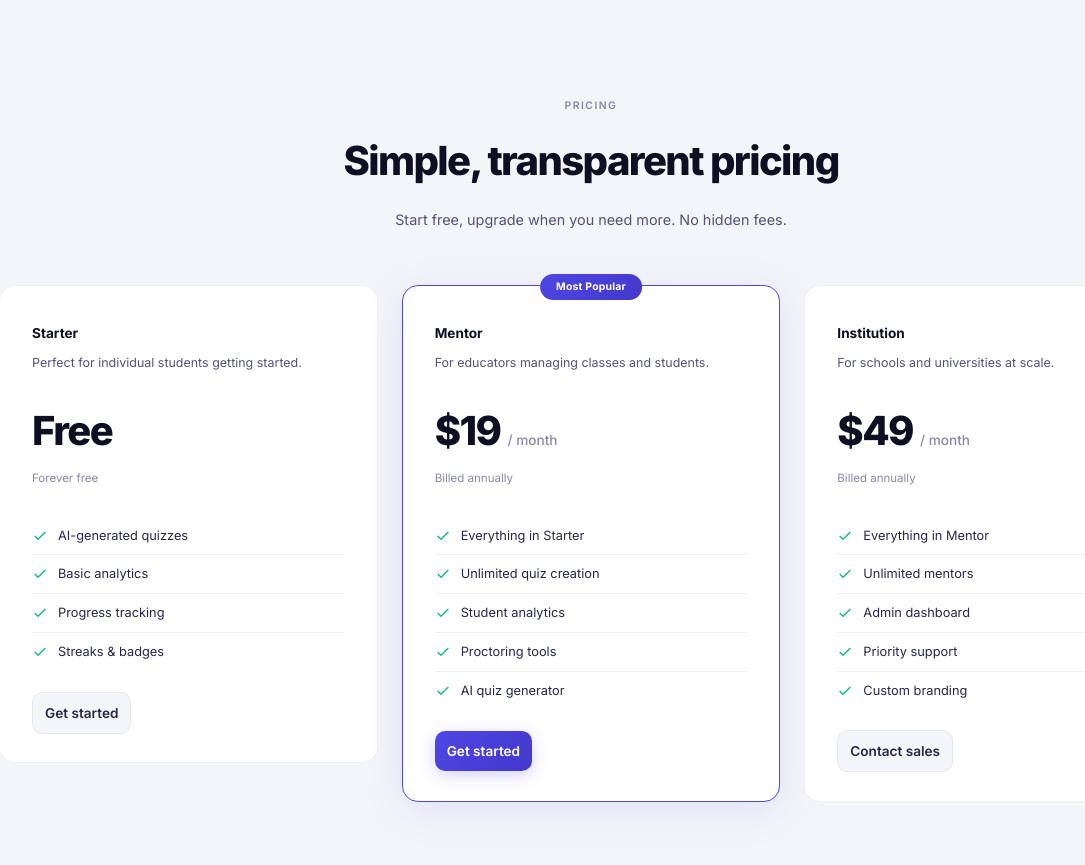
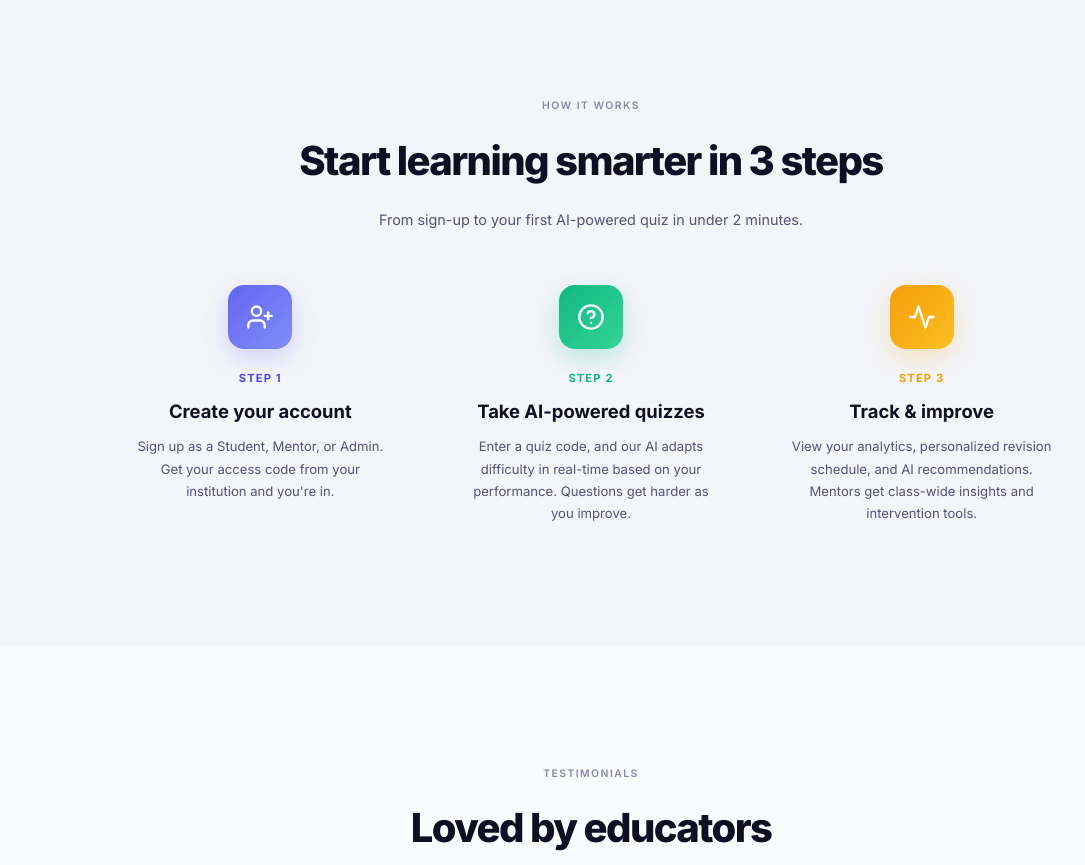
Before and after one commit to trykenipatel-coder/ailearntry, a plain HTML site: page frontend/index.html in a window 1280 px wide. Shown: the part 4060-4925 px from the top of the page, without its empty margins (49-1134 px from the left). Drawn offline with Linux system fonts and the light colour scheme; no server answers.

Commit message:
Replace Pricing section with How It Works

```diff
--- a/frontend/index.html
+++ b/frontend/index.html
@@ -172,26 +172,7 @@ img{max-width:100%;display:block}
 .stat-num{font-size:2.2rem;font-weight:800;color:var(--brand);letter-spacing:-.04em}
 .stat-label{font-size:.68rem;color:var(--ink-4);font-weight:500;text-transform:uppercase;letter-spacing:.08em;margin-top:6px}
 
-/* ── Pricing ── */
-.pricing-grid{display:grid;grid-template-columns:repeat(3,1fr);gap:24px;align-items:start}
-.price-card{padding:36px 32px;border:1.5px solid var(--border);border-radius:16px;background:var(--surface);transition:all .3s;position:relative}
-.price-card.featured{border-color:var(--brand);box-shadow:0 8px 40px rgba(79,70,229,.12)}
-.price-card.featured::before{content:'Most Popular';position:absolute;top:-12px;left:50%;transform:translateX(-50%);background:linear-gradient(135deg,var(--brand),var(--brand-dark));color:#fff;font-size:.65rem;font-weight:700;padding:4px 16px;border-radius:999px;letter-spacing:.02em}
-.price-card:hover{transform:translateY(-4px);box-shadow:0 12px 40px rgba(0,0,0,.08)}
-.price-name{font-size:.85rem;font-weight:700;color:var(--ink);margin-bottom:8px}
-.price-desc{font-size:.78rem;color:var(--ink-3);line-height:1.6;margin-bottom:24px}
-.price-amount{font-size:2.5rem;font-weight:800;color:var(--ink);letter-spacing:-.04em;margin-bottom:4px}
-.price-amount span{font-size:.85rem;font-weight:500;color:var(--ink-4);letter-spacing:0}
-.price-period{font-size:.72rem;color:var(--ink-4);margin-bottom:28px}
-.price-features{list-style:none;margin-bottom:28px}
-.price-features li{display:flex;align-items:center;gap:10px;font-size:.8rem;color:var(--ink-2);padding:8px 0;border-bottom:1px solid var(--surface-3)}
-.price-features li:last-child{border-bottom:none}
-.price-features svg{width:16px;height:16px;color:var(--accent);flex-shrink:0}
-.price-btn{width:100%;padding:12px;border-radius:10px;font-size:.85rem;font-weight:600;cursor:pointer;transition:all .25s;font-family:inherit;border:none}
-.price-btn-primary{background:linear-gradient(135deg,var(--brand),var(--brand-dark));color:#fff;box-shadow:0 4px 16px rgba(79,70,229,.25)}
-.price-btn-primary:hover{box-shadow:0 8px 32px rgba(79,70,229,.35);transform:translateY(-2px)}
-.price-btn-ghost{background:var(--surface-2);color:var(--ink-2);border:1.5px solid var(--border)}
-.price-btn-ghost:hover{background:var(--surface-3)}
+/* ── Stats ── */
 
 /* ── Testimonials ── */
 .test-grid{display:grid;grid-template-columns:repeat(3,1fr);gap:20px}
@@ -287,11 +268,6 @@ body.dark .step-num{border-color:#09090b;box-shadow:0 0 0 2px rgba(255,255,255,.
 body.dark .stat-box{background:var(--surface);border-color:var(--border)}
 body.dark .stat-box:hover{border-color:var(--border-strong)}
 body.dark .stat-num{color:#818cf8}
-body.dark .price-card{background:var(--surface);border-color:var(--border)}
-body.dark .price-card.featured{border-color:var(--brand)}
-body.dark .price-features li{border-color:var(--border)}
-body.dark .price-btn-ghost{background:var(--surface-3);color:var(--ink-2);border-color:var(--border)}
-body.dark .price-btn-ghost:hover{background:var(--surface-4)}
 body.dark .test-card{background:var(--surface);border-color:var(--border)}
 body.dark .test-card:hover{border-color:var(--border-strong)}
 body.dark .test-card q{color:var(--ink-2)}
@@ -315,7 +291,6 @@ body.dark .ft-social a:hover{background:var(--brand);border-color:var(--brand);c
   .showcase-inner{grid-template-columns:1fr;gap:48px}
   .steps{grid-template-columns:repeat(2,1fr);gap:40px}
   .steps::before{display:none}
-  .pricing-grid{grid-template-columns:1fr;max-width:400px;margin:0 auto}
 }
 @media(max-width:900px){
   .feat-grid{grid-template-columns:repeat(2,1fr)}
@@ -581,53 +556,36 @@ body.dark .ft-social a:hover{background:var(--brand);border-color:var(--brand);c
   </div>
 </section>
 
-<!-- Pricing -->
+<!-- How It Works -->
 <section class="sec" style="background:var(--surface-2)">
   <div class="w af">
-    <p style="text-align:center;font-size:.65rem;font-weight:600;text-transform:uppercase;letter-spacing:.14em;color:var(--ink-4);margin-bottom:12px">Pricing</p>
-    <h2 style="text-align:center;font-size:2.5rem;font-weight:800;letter-spacing:-.04em;color:var(--ink);margin-bottom:12px">Simple, transparent pricing</h2>
-    <p style="text-align:center;font-size:.9rem;color:var(--ink-3);line-height:1.8;max-width:420px;margin:0 auto 52px">Start free, upgrade when you need more. No hidden fees.</p>
-    <div class="pricing-grid">
-      <div class="price-card af af-d1">
-        <div class="price-name">Starter</div>
-        <div class="price-desc">Perfect for individual students getting started.</div>
-        <div class="price-amount">Free <span></span></div>
-        <div class="price-period">Forever free</div>
-        <ul class="price-features">
-          <li><svg viewBox="0 0 24 24" fill="none" stroke="currentColor" stroke-width="2"><polyline points="20 6 9 17 4 12"/></svg> AI-generated quizzes</li>
-          <li><svg viewBox="0 0 24 24" fill="none" stroke="currentColor" stroke-width="2"><polyline points="20 6 9 17 4 12"/></svg> Basic analytics</li>
-          <li><svg viewBox="0 0 24 24" fill="none" stroke="currentColor" stroke-width="2"><polyline points="20 6 9 17 4 12"/></svg> Progress tracking</li>
-          <li><svg viewBox="0 0 24 24" fill="none" stroke="currentColor" stroke-width="2"><polyline points="20 6 9 17 4 12"/></svg> Streaks &amp; badges</li>
-        </ul>
-        <a href="register.html" class="price-btn price-btn-ghost">Get started</a>
+    <p style="text-align:center;font-size:.65rem;font-weight:600;text-transform:uppercase;letter-spacing:.14em;color:var(--ink-4);margin-bottom:12px">How It Works</p>
+    <h2 style="text-align:center;font-size:2.5rem;font-weight:800;letter-spacing:-.04em;color:var(--ink);margin-bottom:12px">Start learning smarter in 3 steps</h2>
+    <p style="text-align:center;font-size:.9rem;color:var(--ink-3);line-height:1.8;max-width:440px;margin:0 auto 52px">From sign-up to your first AI-powered quiz in under 2 minutes.</p>
+    <div style="display:grid;grid-template-columns:repeat(3,1fr);gap:32px;max-width:960px;margin:0 auto">
+      <div class="af af-d1" style="text-align:center">
+        <div style="width:64px;height:64px;border-radius:16px;background:linear-gradient(135deg,#6366f1,#818cf8);display:flex;align-items:center;justify-content:center;margin:0 auto 20px;box-shadow:0 8px 24px rgba(99,102,241,.25)">
+          <svg width="28" height="28" viewBox="0 0 24 24" fill="none" stroke="#fff" stroke-width="2" stroke-linecap="round" stroke-linejoin="round"><path d="M16 21v-2a4 4 0 0 0-4-4H6a4 4 0 0 0-4 4v2"/><circle cx="9" cy="7" r="4"/><line x1="19" y1="8" x2="19" y2="14"/><line x1="22" y1="11" x2="16" y2="11"/></svg>
+        </div>
+        <div style="font-size:.7rem;font-weight:700;text-transform:uppercase;letter-spacing:.1em;color:var(--brand);margin-bottom:8px">Step 1</div>
+        <h3 style="font-size:1.15rem;font-weight:700;color:var(--ink);margin-bottom:8px">Create your account</h3>
+        <p style="font-size:.82rem;color:var(--ink-3);line-height:1.7;max-width:260px;margin:0 auto">Sign up as a Student, Mentor, or Admin. Get your access code from your institution and you're in.</p>
       </div>
-      <div class="price-card featured af af-d2">
-        <div class="price-name">Mentor</div>
-        <div class="price-desc">For educators managing classes and students.</div>
-        <div class="price-amount">$19 <span>/ month</span></div>
-        <div class="price-period">Billed annually</div>
-        <ul class="price-features">
-          <li><svg viewBox="0 0 24 24" fill="none" stroke="currentColor" stroke-width="2"><polyline points="20 6 9 17 4 12"/></svg> Everything in Starter</li>
-          <li><svg viewBox="0 0 24 24" fill="none" stroke="currentColor" stroke-width="2"><polyline points="20 6 9 17 4 12"/></svg> Unlimited quiz creation</li>
-          <li><svg viewBox="0 0 24 24" fill="none" stroke="currentColor" stroke-width="2"><polyline points="20 6 9 17 4 12"/></svg> Student analytics</li>
-          <li><svg viewBox="0 0 24 24" fill="none" stroke="currentColor" stroke-width="2"><polyline points="20 6 9 17 4 12"/></svg> Proctoring tools</li>
-          <li><svg viewBox="0 0 24 24" fill="none" stroke="currentColor" stroke-width="2"><polyline points="20 6 9 17 4 12"/></svg> AI quiz generator</li>
-        </ul>
-        <a href="register.html" class="price-btn price-btn-primary">Get started</a>
+      <div class="af af-d2" style="text-align:center">
+        <div style="width:64px;height:64px;border-radius:16px;background:linear-gradient(135deg,#10b981,#34d399);display:flex;align-items:center;justify-content:center;margin:0 auto 20px;box-shadow:0 8px 24px rgba(16,185,129,.25)">
+          <svg width="28" height="28" viewBox="0 0 24 24" fill="none" stroke="#fff" stroke-width="2" stroke-linecap="round" stroke-linejoin="round"><circle cx="12" cy="12" r="10"/><path d="M9.09 9a3 3 0 0 1 5.83 1c0 2-3 3-3 3"/><line x1="12" y1="17" x2="12.01" y2="17"/></svg>
+        </div>
+        <div style="font-size:.7rem;font-weight:700;text-transform:uppercase;letter-spacing:.1em;color:#10b981;margin-bottom:8px">Step 2</div>
+        <h3 style="font-size:1.15rem;font-weight:700;color:var(--ink);margin-bottom:8px">Take AI-powered quizzes</h3>
+        <p style="font-size:.82rem;color:var(--ink-3);line-height:1.7;max-width:260px;margin:0 auto">Enter a quiz code, and our AI adapts difficulty in real-time based on your performance. Questions get harder as you improve.</p>
       </div>
-      <div class="price-card af af-d3">
-        <div class="price-name">Institution</div>
-        <div class="price-desc">For schools and universities at scale.</div>
-        <div class="price-amount">$49 <span>/ month</span></div>
-        <div class="price-period">Billed annually</div>
-        <ul class="price-features">
-          <li><svg viewBox="0 0 24 24" fill="none" stroke="currentColor" stroke-width="2"><polyline points="20 6 9 17 4 12"/></svg> Everything in Mentor</li>
-          <li><svg viewBox="0 0 24 24" fill="none" stroke="currentColor" stroke-width="2"><polyline points="20 6 9 17 4 12"/></svg> Unlimited mentors</li>
-          <li><svg viewBox="0 0 24 24" fill="none" stroke="currentColor" stroke-width="2"><polyline points="20 6 9 17 4 12"/></svg> Admin dashboard</li>
-          <li><svg viewBox="0 0 24 24" fill="none" stroke="currentColor" stroke-width="2"><polyline points="20 6 9 17 4 12"/></svg> Priority support</li>
-          <li><svg viewBox="0 0 24 24" fill="none" stroke="currentColor" stroke-width="2"><polyline points="20 6 9 17 4 12"/></svg> Custom branding</li>
-        </ul>
-        <a href="register.html" class="price-btn price-btn-ghost">Contact sales</a>
+      <div class="af af-d3" style="text-align:center">
+        <div style="width:64px;height:64px;border-radius:16px;background:linear-gradient(135deg,#f59e0b,#fbbf24);display:flex;align-items:center;justify-content:center;margin:0 auto 20px;box-shadow:0 8px 24px rgba(245,158,11,.25)">
+          <svg width="28" height="28" viewBox="0 0 24 24" fill="none" stroke="#fff" stroke-width="2" stroke-linecap="round" stroke-linejoin="round"><path d="M22 12h-4l-3 9L9 3l-3 9H2"/></svg>
+        </div>
+        <div style="font-size:.7rem;font-weight:700;text-transform:uppercase;letter-spacing:.1em;color:#f59e0b;margin-bottom:8px">Step 3</div>
+        <h3 style="font-size:1.15rem;font-weight:700;color:var(--ink);margin-bottom:8px">Track &amp; improve</h3>
+        <p style="font-size:.82rem;color:var(--ink-3);line-height:1.7;max-width:260px;margin:0 auto">View your analytics, personalized revision schedule, and AI recommendations. Mentors get class-wide insights and intervention tools.</p>
       </div>
     </div>
   </div>
@@ -703,7 +661,7 @@ body.dark .ft-social a:hover{background:var(--brand);border-color:var(--brand);c
           <a href="#" title="LinkedIn"><svg viewBox="0 0 24 24" fill="none" stroke="currentColor" stroke-width="2" style="width:14px;height:14px"><path d="M16 8a6 6 0 0 1 6 6v7h-4v-7a2 2 0 0 0-2-2 2 2 0 0 0-2 2v7h-4v-7a6 6 0 0 1 6-6z"/><rect x="2" y="9" width="4" height="12"/><circle cx="4" cy="4" r="2"/></svg></a>
         </div>
       </div>
-      <div class="ft-col"><h4>Platform</h4><a href="#">Features</a><a href="#">Pricing</a><a href="#">API</a><a href="#">Changelog</a></div>
+      <div class="ft-col"><h4>Platform</h4><a href="#">Features</a><a href="#how-it-works">How It Works</a><a href="#">Documentation</a><a href="#">API</a></div>
       <div class="ft-col"><h4>Resources</h4><a href="#">Documentation</a><a href="#">Help Center</a><a href="#">Blog</a><a href="#">Community</a></div>
       <div class="ft-col"><h4>Company</h4><a href="#">About</a><a href="#">Privacy</a><a href="#">Terms</a><a href="#">Contact</a></div>
     </div>
```
